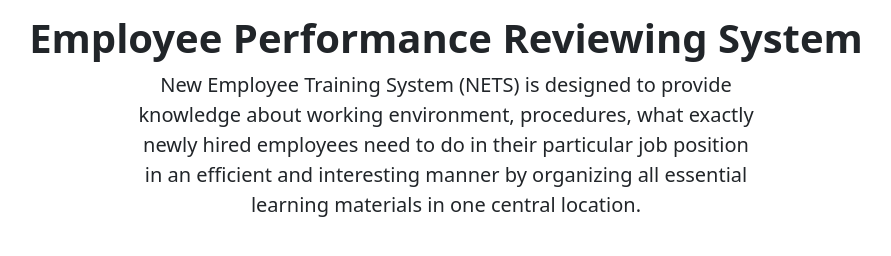
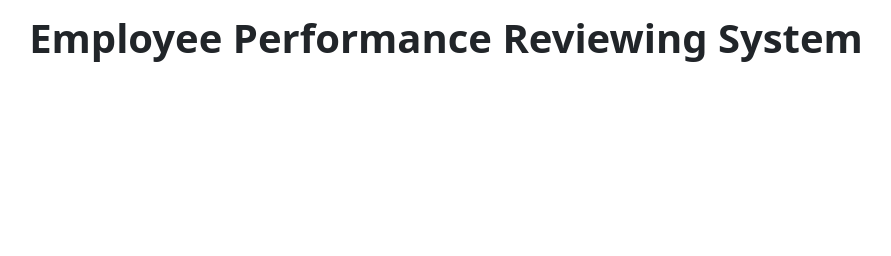
Before and after one commit to projects0000/idealize-client, a React (Create React App) app: page / in a window 1280 px wide. Shown: the part 306-562 px from the top of the page, without its empty margins (194-1085 px from the left). Built offline with nearby package versions, Linux system fonts and the light colour scheme.

Commit message:
login page info change

```diff
--- a/src/pages/dashboard/ResourceManager.js
+++ b/src/pages/dashboard/ResourceManager.js
@@ -82,7 +82,7 @@ const ResourceManager = () => {
                                 <img src={TBU} className="card-img-top" style={{ "width": "135px" }} alt="card" ></img>
                             </center>
                             <div className="card-body">
-                                <h6>Projects to be Uppdated</h6>
+                                <h6>Projects to be Updated</h6>
                             </div>
                         </Link>
                     </div>
--- a/src/pages/login/InfoSection.js
+++ b/src/pages/login/InfoSection.js
@@ -7,10 +7,10 @@ const InfoSection = () => {
                 <h6 className="display-6 fw-bold">Employee Performance Reviewing System</h6>
                 <div className="col-lg-6 mx-auto">
                     <p className="lead mb-4"  >
-                        New Employee Training System (NETS) is designed to provide knowledge
+                        {/* New Employee Training System (NETS) is designed to provide knowledge
                         about working environment, procedures, what exactly newly hired employees
                         need to do in their particular job position in an efficient and interesting
-                        manner by organizing all essential learning materials in one central location.
+                        manner by organizing all essential learning materials in one central location. */}
                     </p>
                     <div className="d-grid gap-2 d-sm-flex justify-content-sm-center">
                         <div id="loginDiv"></div>
```
